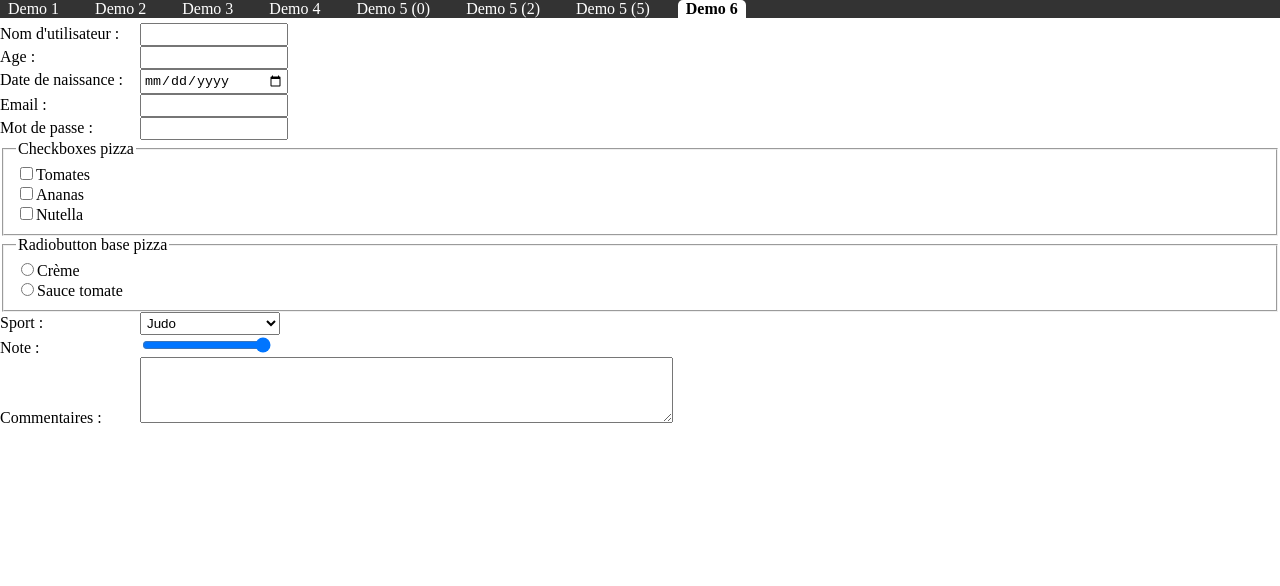
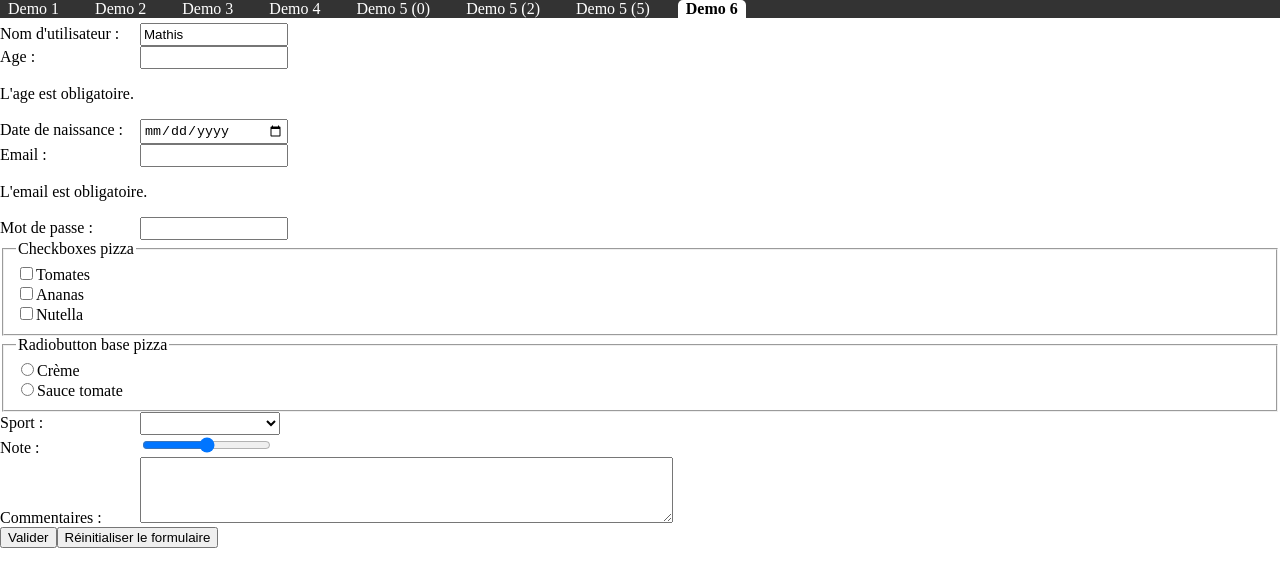
Before and after one commit to EtienneFormation/demonstrationsAngular, an Angular app: page /demo6 in a window 1280 px wide. Shown: the top 586 px of the page. Built offline with nearby package versions, Linux system fonts and the light colour scheme.

Commit message:
demo formulaire avec angular

```diff
--- a/src/app/formulaire/formulaire.component.html
+++ b/src/app/formulaire/formulaire.component.html
@@ -1,42 +1,47 @@
-
-<form>
+<!-- (ngSubmit)="onFormSubmit()" -->
+<form [formGroup]="myform" (submit)="onFormSubmit()">
   <div>
     <label for="username">Nom d'utilisateur :</label>
-    <input type="text" name="username" id="username" class="input" required />
+    <input type="text" name="username" formControlName="username" id="username" class="input" required />
+    <p *ngIf="myform.get('username')?.errors?.['required']">Le nom d'utilisateur est obligatoire.</p>
   </div>
   <div>
     <label for="age">Age :</label>
-    <input type="number" name="age" id="age" class="input" required />
+    <input type="number" name="age" formControlName="age" id="age" class="input" required />
+    <p *ngIf="myform.get('age')?.errors?.['required']">L'age est obligatoire.</p>
+    <p *ngIf="myform.get('age')?.errors?.['min']">Vous devez avoir plus de 18 ans pour accéder à cette ressource.</p>
   </div>
   <div>
     <label for="ddn">Date de naissance :</label>
-    <input type="date" name="ddn" id="ddn" class="input" required />
+    <input type="date" name="ddn" formControlName="ddn" id="ddn" class="input" required />
   </div>
   <div>
     <label for="email">Email :</label>
-    <input type="email" name="email" id="email" class="input" required />
+    <input type="email" name="email" formControlName="email" id="email" class="input" required />
+    <p *ngIf="myform.get('email')?.errors?.['required']">L'email est obligatoire.</p>
+    <p *ngIf="myform.get('email')?.errors?.['email']">L'email doit avoir un format valide.</p>
   </div>
   <div>
     <label for="password">Mot de passe :</label>
-    <input type="password" name="password" id="password" class="input" required />
+    <input type="password" name="password" formControlName="password" id="password" class="input" required />
   </div>
 
   <fieldset>
     <legend>Checkboxes pizza</legend>
-    <input type="checkbox" name="opt1" />Tomates<br>
-    <input type="checkbox" name="opt2" />Ananas<br>
-    <input type="checkbox" name="opt3" />Nutella<br>
+    <input type="checkbox" name="topping1" formControlName="topping1" />Tomates<br>
+    <input type="checkbox" name="topping2" formControlName="topping2" />Ananas<br>
+    <input type="checkbox" name="topping3" formControlName="topping3" />Nutella<br>
   </fieldset>
 
   <fieldset>
     <legend>Radiobutton base pizza</legend>
-    <input type="radio" name="base" value="creme" />Crème<br>
-    <input type="radio" name="base" value="sauce tomate" />Sauce tomate<br>
+    <input type="radio" name="base" formControlName="base" value="creme" />Crème<br>
+    <input type="radio" name="base" formControlName="base" value="sauce tomate" />Sauce tomate<br>
   </fieldset>
 
   <div>
     <label for="sport">Sport :</label>
-    <select name="sport" id="sport" class="input">
+    <select name="sport" formControlName="sport" id="sport" class="input">
       <option value="judo">Judo</option>
       <option value="voilier">Voilier</option>
       <option value="badminton">Badminton</option>
@@ -46,12 +51,15 @@
   </div>
 
   <div>
-    <label for="note">Note :</label>
-    <input type="range" name="note" id="note" min="0" max="20" step=".5" />
+    <label for="grade">Note :</label>
+    <input type="range" name="grade" formControlName="grade" id="grade" min="0" max="20" step=".5" />
   </div>
 
   <div>
-    <label for="commentaires">Commentaires :</label>
-    <textarea name="commentaires" id=commentaires cols="64" rows="4"></textarea>
+    <label for="commentary">Commentaires :</label>
+    <textarea name="commentary" formControlName="commentary" id=commentary cols="64" rows="4"></textarea>
   </div>
+
+  <input type="submit" value="Valider" />
+  <input type="reset" value="Réinitialiser le formulaire"/>
 </form>
--- a/src/app/formulaire/formulaire.component.ts
+++ b/src/app/formulaire/formulaire.component.ts
@@ -1,12 +1,39 @@
 import { Component } from '@angular/core';
+import {FormControl, FormGroup, ReactiveFormsModule, Validators} from "@angular/forms";
+import {NgIf} from "@angular/common";
 
 @Component({
   selector: 'app-formulaire',
   standalone: true,
-  imports: [],
+  imports: [
+    ReactiveFormsModule,
+    NgIf
+  ],
   templateUrl: './formulaire.component.html',
   styleUrl: './formulaire.component.css'
 })
 export class FormulaireComponent {
+  myform : FormGroup;
 
+  constructor() {
+    this.myform = new FormGroup({
+      username : new FormControl('Mathis', Validators.required),
+      age : new FormControl('', [Validators.required, Validators.min(18)]),
+      ddn : new FormControl('', Validators.required),
+      email : new FormControl('', [Validators.required, Validators.email]),
+      password : new FormControl('', [Validators.required, Validators.minLength(9)]),
+      topping1 : new FormControl('', []),
+      topping2 : new FormControl('', []),
+      topping3 : new FormControl('', []),
+      base : new FormControl('', [Validators.required]),
+      sport : new FormControl('', [Validators.required]),
+      grade : new FormControl('', [Validators.required]),
+      commentary : new FormControl('', [])
+    });
+  }
+
+  onFormSubmit() {
+    console.log(this.myform.value);
+    console.log(this.myform.valid);
+  }
 }
```
